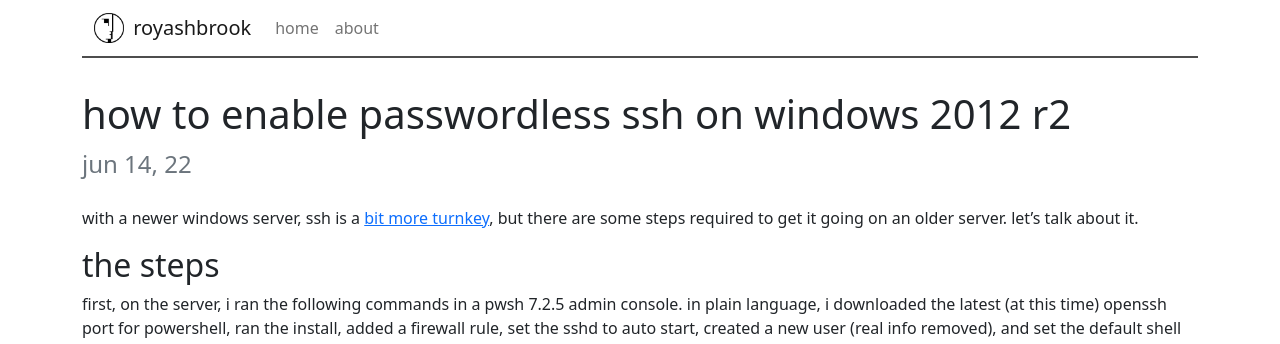
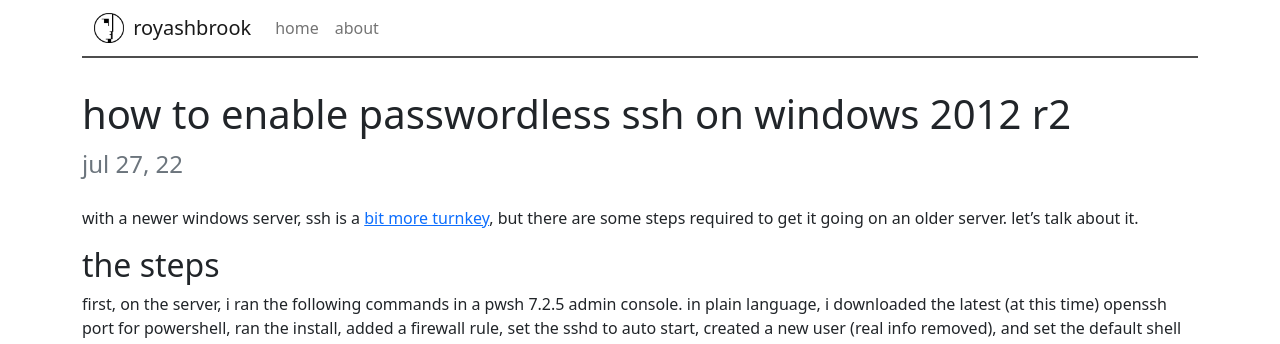
Before and after one commit to royashbrook/royashbrook.github.io, a Jekyll site: the page built from _posts/2022-07-27-how-to-enable-passwordless-ssh-on-windows-2012-r2.md, in a window 1280 px wide. Shown: the top 344 px of the page. Built offline with Jekyll 4.4.1, drawn with Linux system fonts in a browser that asks for light colours.

Commit message:
fix date

```diff
--- a/_posts/2022-07-27-how-to-enable-passwordless-ssh-on-windows-2012-r2.md
+++ b/_posts/2022-07-27-how-to-enable-passwordless-ssh-on-windows-2012-r2.md
@@ -2,7 +2,7 @@
 layout: post
 published: true
 title: how to enable passwordless ssh on windows 2012 r2
-date: '2022-06-14'
+date: '2022-07-27'
 ---
 
 With a newer windows server, ssh is a [bit more turnkey](https://techcommunity.microsoft.com/t5/itops-talk-blog/installing-and-configuring-openssh-on-windows-server-2019/ba-p/309540), but there are some steps required to get it going on an older server. Let's talk about it.
```
